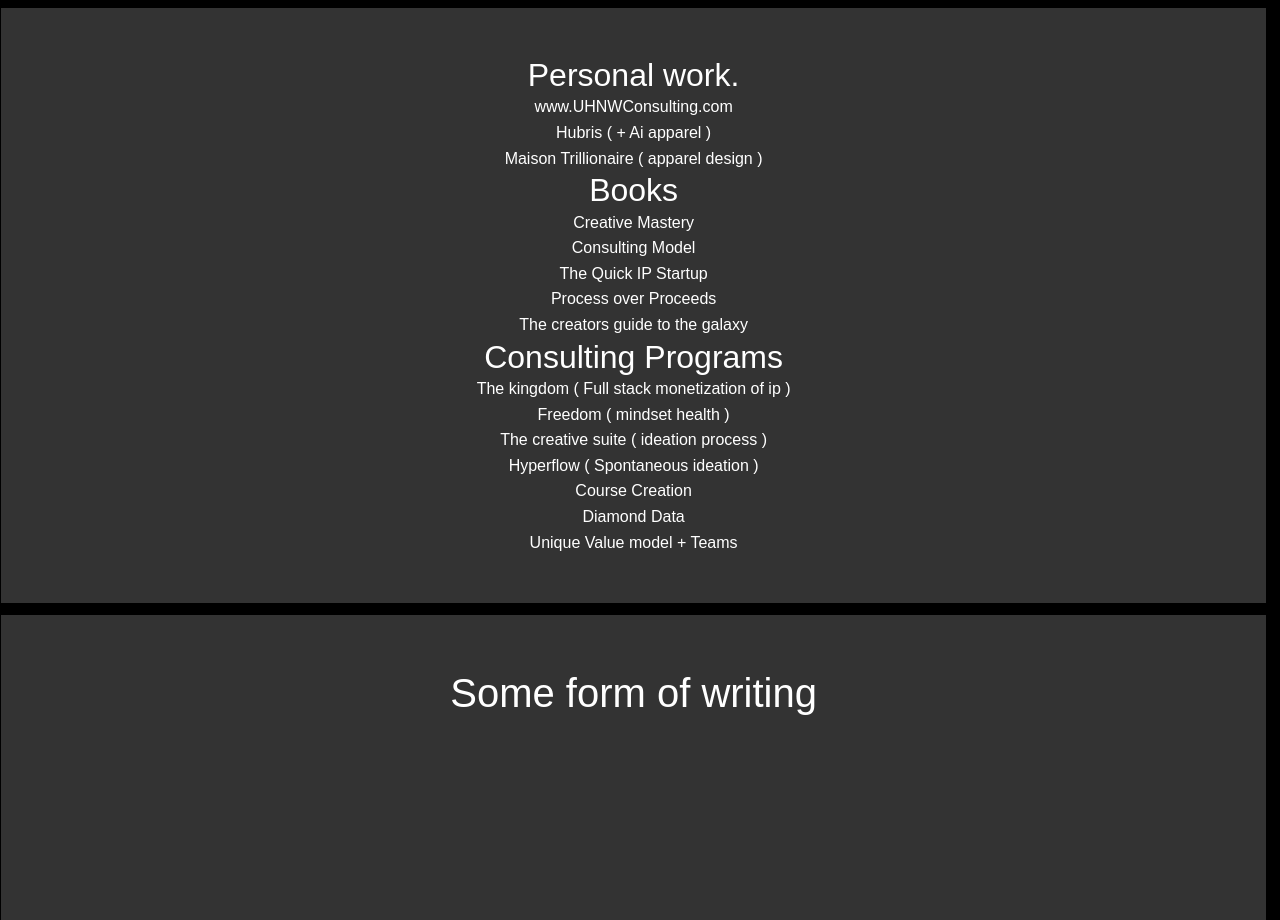
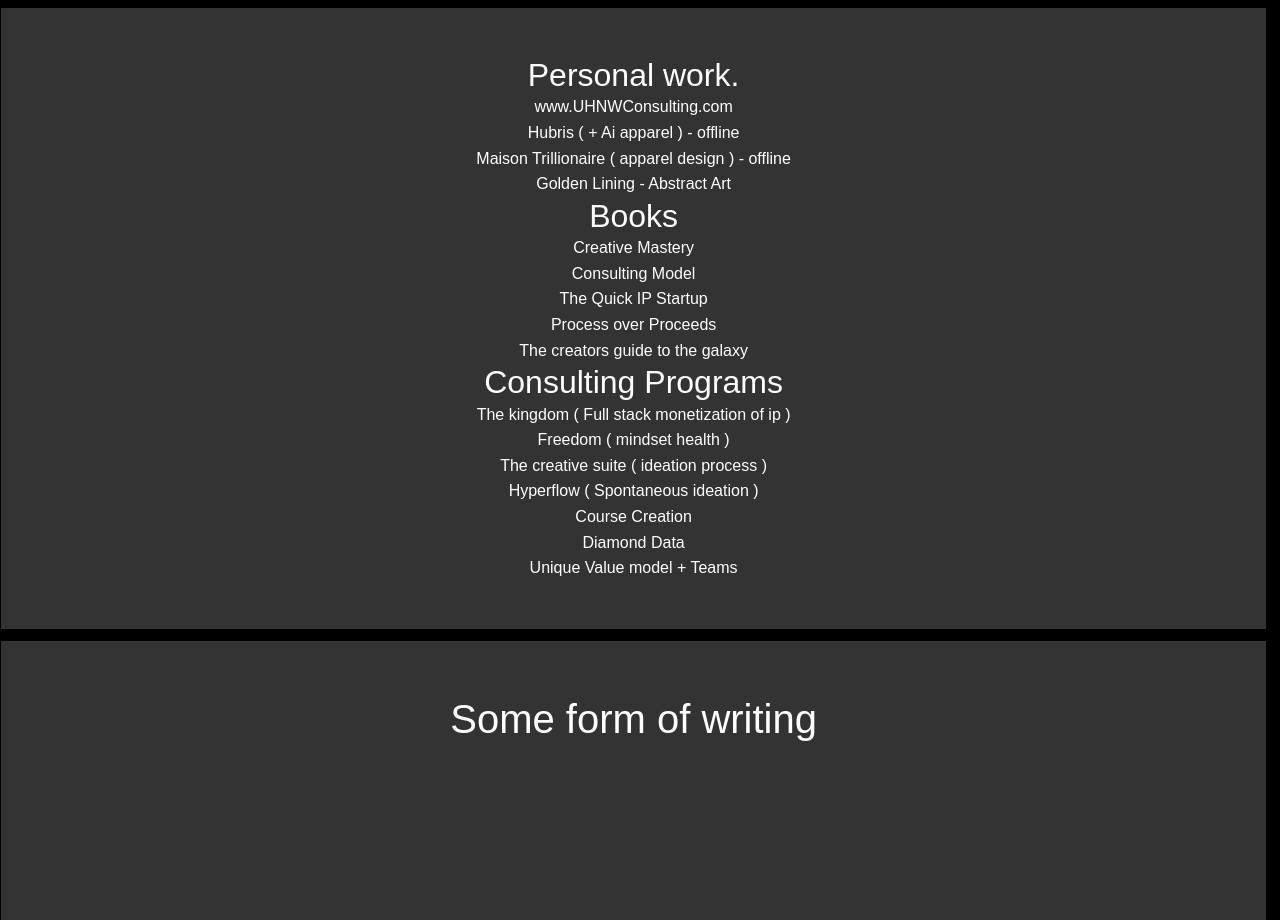
Before and after one commit to Hackettyhackhack/CV, a plain HTML site: page index2.html in a window 1280 px wide. Shown: the part 860-1780 px from the top of the page. Drawn offline with nearby package versions, Linux system fonts and the light colour scheme.

Commit message:
Update index2.html

```diff
--- a/index2.html
+++ b/index2.html
@@ -292,9 +292,10 @@
         <section class="services py-5">
         <div class="container text-center">
             <h2>Personal work. </h2>
-            <p> www.UHNWConsulting.com</p>
-            <p> Hubris ( + Ai apparel )  </p>
-            <P> Maison Trillionaire ( apparel design ) </P>
+            <p href="www.UHNWConsulting.com"> www.UHNWConsulting.com</p>
+            <p href="#"> Hubris ( + Ai apparel ) - offline </p>
+            <P href="#"> Maison Trillionaire ( apparel design ) - offline </P>
+            <P href="#"> Golden Lining - Abstract Art </P>
 
             <h2> Books </h2>
             <p> Creative Mastery </p>
```
